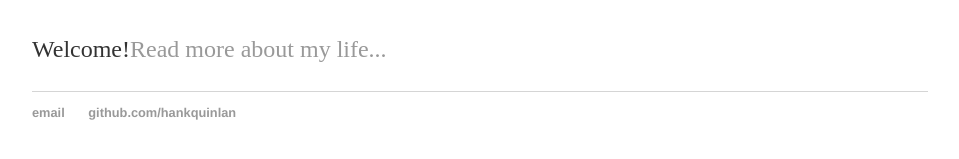
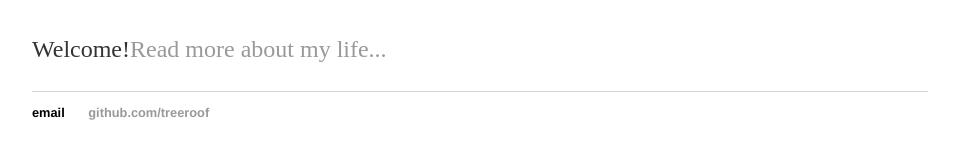
Before and after one commit to treeroof/treeroof.github.io, a Jekyll site: the page built from index.html, in a window 1280 px wide. Shown: the part 164-323 px from the top of the page, without its empty margins (160-1119 px from the left). Built offline with Jekyll 4.4.1, drawn with Linux system fonts in a browser that asks for light colours.

Commit message:
Update default.html

```diff
--- a/_layouts/default.html
+++ b/_layouts/default.html
@@ -21,8 +21,8 @@
 			</div><!-- /.container -->
 			<footer>
 	    		<ul>
-	        		<li><a href="mailto:hankquinlanhub@gmail.com">email</a></li>
-	        		<li><a href="https://github.com/hankquinlan">github.com/hankquinlan</a></li>
+	        		<li>email</a></li>
+	        		<li><a href="https://github.com/treeroof">github.com/treeroof</a></li>
 				</ul>
 			</footer>
 		</body>
```
